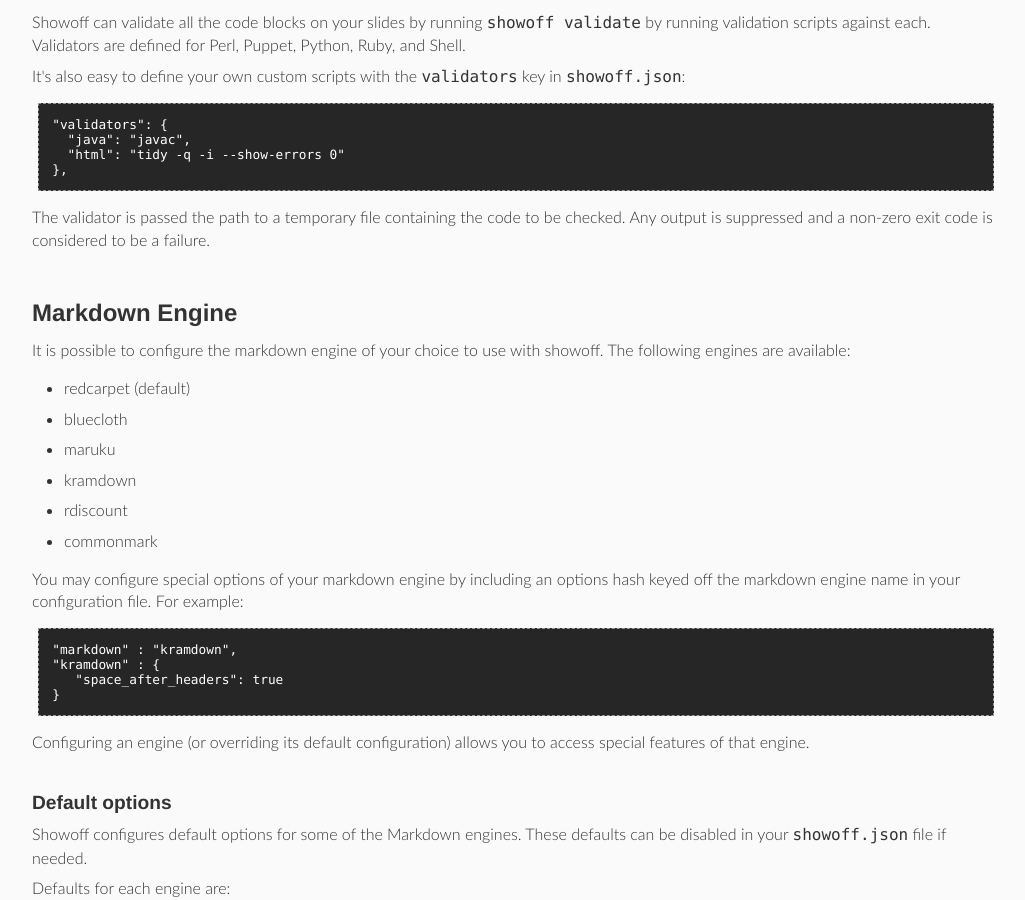
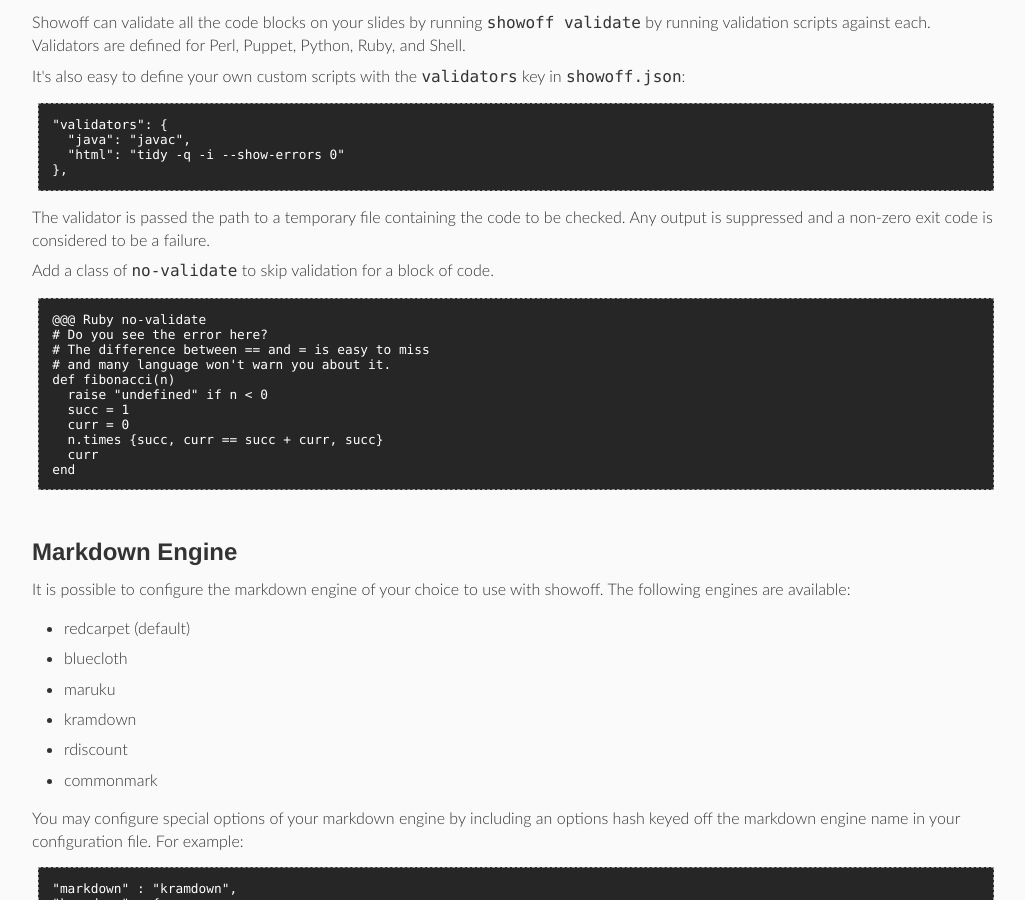
Before and after one commit to binford2k/showoff, a Jekyll site: the page documentation/PRESENTATION_rdoc.html, which Jekyll copies as it is, in a window 1280 px wide and 900 px high, scrolled down 3801 px. Shown: the whole window, without its empty margins (248-1273 px from the left). Built offline with Jekyll 4.4.1, drawn with Linux system fonts in a browser that asks for light colours; some web fonts are replaced.

Commit message:
updating docs

```diff
--- a/documentation/PRESENTATION_rdoc.html
+++ b/documentation/PRESENTATION_rdoc.html
@@ -332,6 +332,21 @@ Validators are defined for Perl, Puppet, Python, Ruby, and Shell.</p>
 be checked. Any output is suppressed and a non-zero exit code is considered
 to be a failure.</p>
 
+<p>Add a class of <code>no-validate</code> to skip validation for a block of
+code.</p>
+
+<pre>@@@ Ruby no-validate
+# Do you see the error here?
+# The difference between == and = is easy to miss
+# and many language won&#39;t warn you about it.
+def fibonacci(n)
+  raise &quot;undefined&quot; if n &lt; 0
+  succ = 1
+  curr = 0
+  n.times {succ, curr == succ + curr, succ}
+  curr
+end</pre>
+
 <h2 id="label-Markdown+Engine">Markdown Engine<span><a href="#label-Markdown+Engine">&para;</a> <a href="#top">&uarr;</a></span></h2>
 
 <p>It is possible to configure the markdown engine of your choice to use with
```
Also changed, not shown: documentation/AUTHORING_rdoc.html (+10 -20 lines), 4 other files.
